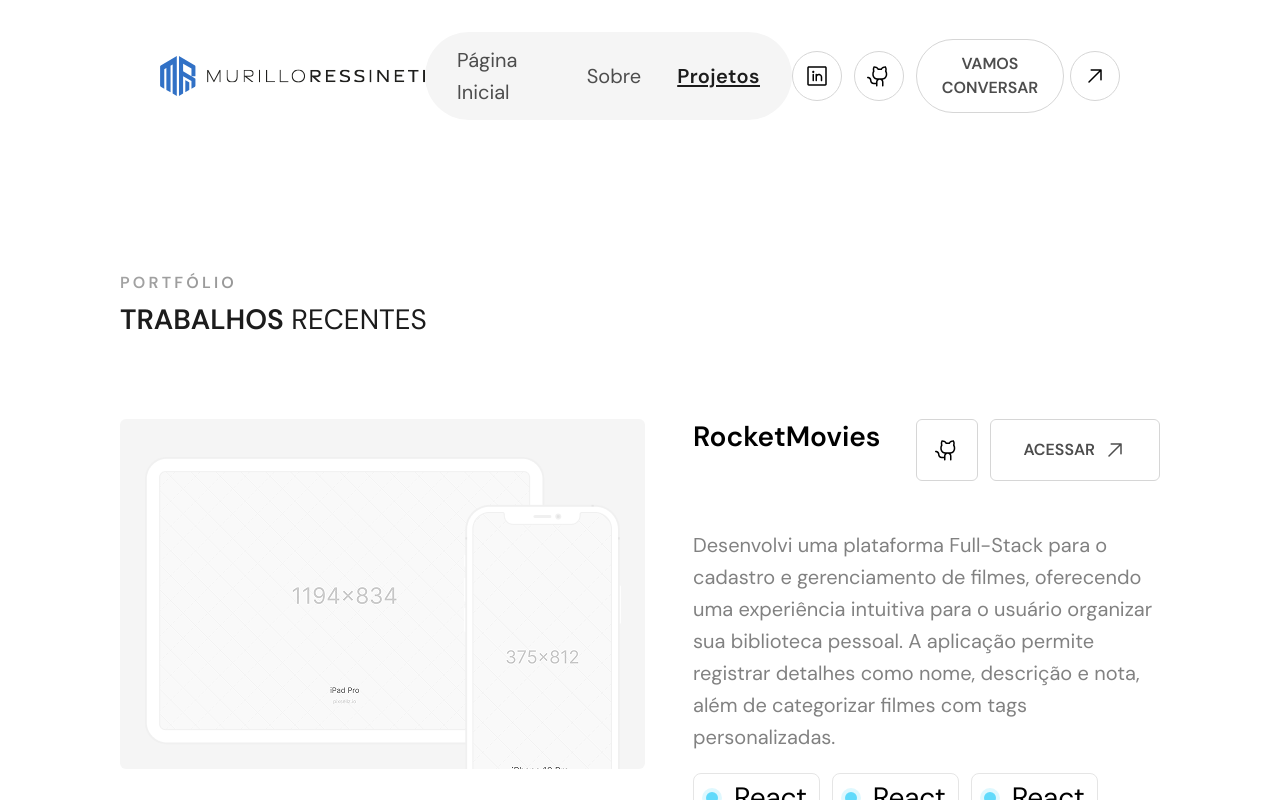
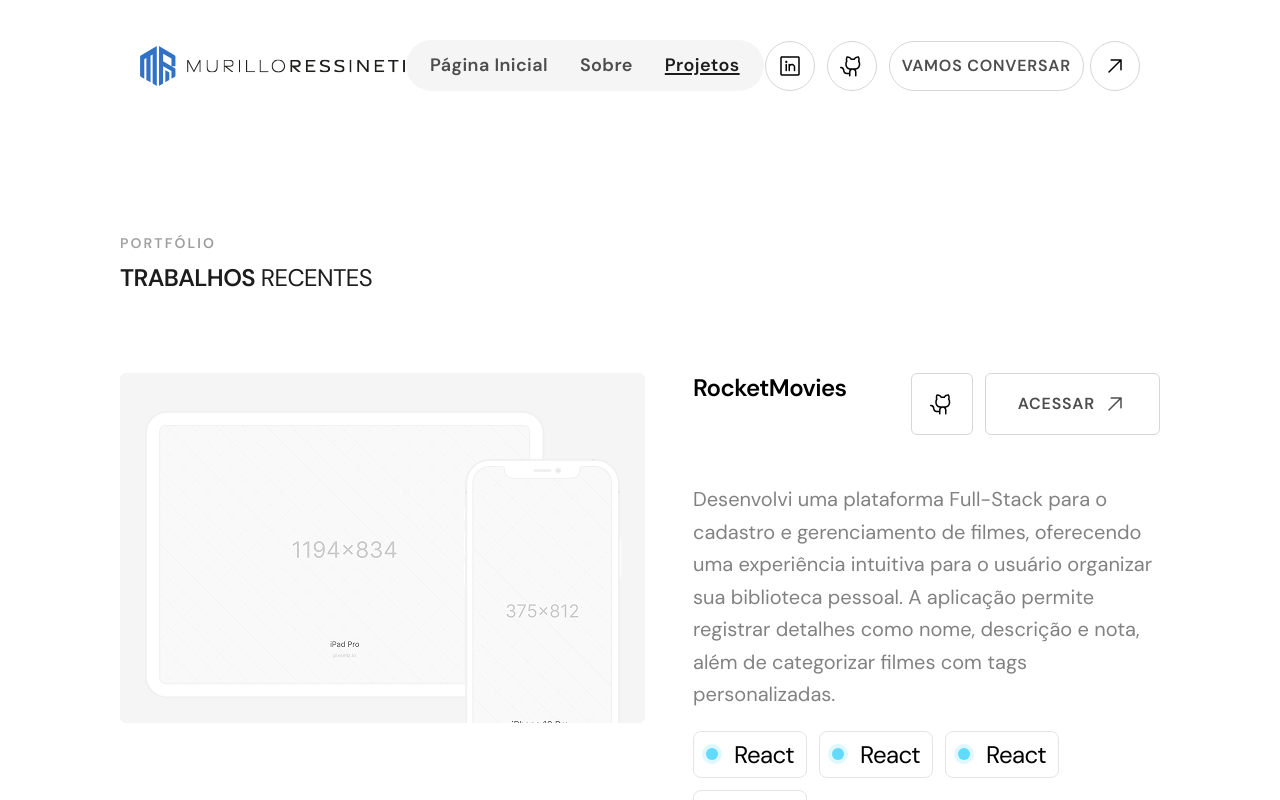
Before and after one commit to murilloressineti/my-portfolio-2.0, a React (Vite) app: page /projetos in a window 1280 px wide. Shown: the top 800 px of the page. Built offline with nearby package versions, Linux system fonts and the light colour scheme.

Commit message:
feat: layout adjustments

```diff
--- a/src/components/layout/header.tsx
+++ b/src/components/layout/header.tsx
@@ -1,7 +1,7 @@
-import { useLocation, useNavigate } from "react-router-dom";
+import { useLocation, useNavigate, Link } from "react-router-dom";
 import { useState } from "react";
-import { Link } from "react-router-dom";
 import { Button, NavLink, Text, Icon } from "../ui";
+
 import {
   ArrowUpRight,
   Close,
@@ -24,23 +24,27 @@ export default function Header() {
   ];
 
   return (
-    <div className="relative z-50 bg-bg-default border-b border-b-neutral-gray-100 md:border-0 md:bg-transparent">
-      <header className="w-full py-8 px-6 md:px-40">
-        <div className="max-w-360 mx-auto flex items-center justify-between">
+    <header className="relative z-50 bg-bg-default border-b border-b-neutral-gray-100 md:border-0 md:bg-transparent">
+      <div className="w-full py-5 md:pb-0 px-6 md:px-30 max-w-480 mx-auto">
+        <div className="flex items-center justify-between md:p-5">
           {/* LOGO */}
-          <Link to="/" className="shrink-0">
+          <Link to="/" aria-label="Ir para página inicial" className="shrink-0">
             <LogoFull className="hidden md:block w-auto" />
             <LogoSymbol className="block md:hidden w-auto fill-brand-primary" />
           </Link>
 
           {/* NAVEGAÇÃO DESKTOP */}
-          <nav className="hidden md:flex items-center gap-8 bg-neutral-gray-100 backdrop-blur-md rounded-full px-8 py-3">
+          <nav
+            aria-label="Navegação principal"
+            className="hidden md:flex items-center gap-8 bg-neutral-gray-100 backdrop-blur-md rounded-full px-6 py-3"
+          >
+            <ul className="flex items-center gap-8">
               {navLinks.map((link) => {
                 const isSelected = location.pathname === link.href;
 
                 return (
+                  <li key={link.href}>
                     <NavLink
-                  key={link.href}
                       href={link.href}
                       isSelected={isSelected}
                       aria-current={isSelected ? "page" : undefined}
@@ -52,12 +56,16 @@ export default function Header() {
                     >
                       {link.label}
                     </NavLink>
+                  </li>
                 );
               })}
+            </ul>
           </nav>
 
-          {/* BOTÕES DE AÇÃO */}
+          {/* AÇÕES DESKTOP */}
           <div className="hidden md:flex items-center gap-3">
+            {/* LINKS SOCIAIS */}
+            <div className="flex items-center gap-3">
               <Button
                 variant="secondary"
                 shape="rounded"
@@ -69,6 +77,7 @@ export default function Header() {
               >
                 <Icon svg={LinkedinLogo} />
               </Button>
+
               <Button
                 variant="secondary"
                 shape="rounded"
@@ -80,7 +89,9 @@ export default function Header() {
               >
                 <Icon svg={GitHubLogo} />
               </Button>
+            </div>
 
+            {/* CTA */}
             <Link to="/contato">
               <Button
                 variant="composite"
@@ -90,7 +101,8 @@ export default function Header() {
                 <div className="rounded-full p-3 bg-neutral-white text-text-secondary border border-neutral-gray-300 group-hover:bg-neutral-gray-200 group-hover:border-neutral-gray-200 group-hover:text-text-primary transition-all duration-300">
                   <Text variant="action-button">Vamos conversar</Text>
                 </div>
-                <div className="rounded-full p-3 bg-neutral-white border border-neutral-gray-300  group-hover:bg-neutral-gray-200 group-hover:border-neutral-gray-200 group-hover:fill-text-primary transition-all duration-300">
+
+                <div className="rounded-full p-3 bg-neutral-white border border-neutral-gray-300 group-hover:bg-neutral-gray-200 group-hover:border-neutral-gray-200 group-hover:fill-text-primary transition-all duration-300">
                   <Icon svg={ArrowUpRight} animate="rotate" />
                 </div>
               </Button>
@@ -108,11 +120,13 @@ export default function Header() {
                 <div className="rounded-full p-3 bg-neutral-white text-text-secondary border border-neutral-gray-300 group-hover:bg-neutral-gray-200 group-hover:border-neutral-gray-200 group-hover:text-text-primary transition-all duration-300">
                   <Text variant="action-button">Vamos conversar</Text>
                 </div>
-                <div className="rounded-full p-3 bg-neutral-white border border-neutral-gray-300  group-hover:bg-neutral-gray-200 group-hover:border-neutral-gray-200 group-hover:fill-text-primary transition-all duration-300">
+
+                <div className="rounded-full p-3 bg-neutral-white border border-neutral-gray-300 group-hover:bg-neutral-gray-200 group-hover:border-neutral-gray-200 group-hover:fill-text-primary transition-all duration-300">
                   <Icon svg={ArrowUpRight} animate="rotate" />
                 </div>
               </Button>
             </Link>
+
             <button
               onClick={() => setIsMenuOpen(!isMenuOpen)}
               aria-expanded={isMenuOpen}
@@ -121,30 +135,34 @@ export default function Header() {
               className="text-neutral-gray-600 hover:text-black transition-colors cursor-pointer"
             >
               <div
-                className={`transition-all duration-300 transform ${isMenuOpen ? "rotate-90 scale-110" : "rotate-0 scale-100"}`}
+                className={`transition-all duration-300 transform ${
+                  isMenuOpen ? "rotate-90 scale-110" : "rotate-0 scale-100"
+                }`}
               >
                 <Icon svg={isMenuOpen ? Close : List} className="w-6 h-6" />
               </div>
             </button>
           </div>
         </div>
-      </header>
+      </div>
 
       {/* MENU MOBILE */}
-      <div
+      <nav
+        id="mobile-menu"
+        aria-label="Navegação principal"
         className={`fixed inset-0 bg-bg-default z-[-1] transition-all duration-500 ease-in-out md:hidden flex flex-col items-center justify-center ${
           isMenuOpen
             ? "translate-y-0 opacity-100"
             : "-translate-y-full opacity-0"
         }`}
       >
-        <nav className="flex flex-col items-center gap-10">
+        <ul className="flex flex-col items-center gap-10 text-center">
           {navLinks.map((link) => {
             const isSelected = location.pathname === link.href;
 
             return (
+              <li key={link.href}>
                 <NavLink
-                key={link.href}
                   href={link.href}
                   isSelected={isSelected}
                   aria-current={isSelected ? "page" : undefined}
@@ -156,10 +174,12 @@ export default function Header() {
                 >
                   {link.label}
                 </NavLink>
+              </li>
             );
           })}
+        </ul>
 
-          <div className="flex gap-3">
+        <div className="flex gap-3 mt-10">
           <Button
             variant="secondary"
             shape="rounded"
@@ -171,6 +191,7 @@ export default function Header() {
           >
             <Icon svg={LinkedinLogo} />
           </Button>
+
           <Button
             variant="secondary"
             shape="rounded"
@@ -184,7 +205,6 @@ export default function Header() {
           </Button>
         </div>
       </nav>
-      </div>
-    </div>
+    </header>
   );
 }
--- a/src/components/ui/navLink.tsx
+++ b/src/components/ui/navLink.tsx
@@ -42,17 +42,7 @@ export default function Link({
       )}
       {...props}
     >
-      {/* O texto visível */}
-      <Text variant={isSelected ? "action-link" : "body-large"}>
-        {children}
-      </Text>
-
-      <span
-        className="invisible block h-0 overflow-hidden font-semibold text-[20px] select-none"
-        aria-hidden="true"
-      >
-        {children}
-      </span>
+      <Text variant="action-link">{children}</Text>
     </Component>
   );
 }
--- a/src/components/ui/tag.tsx
+++ b/src/components/ui/tag.tsx
@@ -47,8 +47,8 @@ export default function Tag({
   const selectedHex = dotHexColors[dot];
   const textClasses =
     size === "sm"
-      ? "text-[20px] leading-[1.6] tracking-normal font-normal"
-      : "text-[20px] leading-[1.6] md:text-[28px] md:leading-[1.3] md:tracking-[-0.005em] font-normal";
+      ? "text-lg md:text-xl leading-relaxed font-normal"
+      : "text-2xl leading-snug tracking-tight font-normal"
 
   return (
     <div
--- a/src/components/ui/text.tsx
+++ b/src/components/ui/text.tsx
@@ -2,40 +2,40 @@ import React from "react";
 import { cva, type VariantProps } from "class-variance-authority";
 import { cn } from "../../lib/utils";
 
-export const textVariants = cva("font-sans", {
+export const textVariants = cva("font-sans antialiased", {
   variants: {
     variant: {
-      // Display
-      hero: "text-[42px] md:text-[64px] leading-[1.2] md:leading-[1.2] tracking-[-0.005em] font-normal",
+      // Display & Hero
+      hero: "text-4xl md:text-6xl leading-[1.1] tracking-tight font-normal",
       "body-hero":
-        "text-[16px] md:text-[28px] leading-normal md:leading-[1.3] tracking-normal md:tracking-[-0.005em] font-normal",
+        "text-base md:text-2xl leading-relaxed md:leading-snug tracking-normal font-normal",
       "section-body":
-        "text-[18px] md:text-[24px] leading-[1.6] md:leading-[1.3] tracking-normal md:tracking-[-0.005em] font-normal",
+        "text-lg md:text-xl leading-relaxed tracking-normal font-normal",
       "about-title":
-        "text-[28px] md:text-[32px] leading-[1.3] tracking-normal font-semibold",
-      "about-body": "text-[18px] leading-[1.6] tracking-normal font-normal",
+        "text-2xl md:text-3xl leading-tight tracking-tight font-semibold",
+      "about-body": "text-lg leading-relaxed tracking-normal font-normal",
 
       // Body Text
-      "body-extra-large":
-        "text-[28px] leading-[1.3] tracking-[-0.005em] font-normal",
-      "body-large": "text-[20px] leading-[1.6] tracking-normal font-normal",
-      "body-base": "text-[16px] leading-normal tracking-normal font-normal",
-      "body-small": "text-[14px] leading-normal tracking-normal font-normal",
+      "body-extra-large": "text-2xl leading-snug tracking-tight font-normal",
+      "body-large": "text-lg md:text-xl leading-relaxed font-normal",
+      "body-base": "text-base leading-normal font-normal",
+      "body-small": "text-sm leading-normal font-normal",
 
       // Headings
-      h1: "text-[42px] leading-[1.3] tracking-normal font-semibold",
-      h2: "text-[32px] leading-[1.3] tracking-normal font-semibold",
-      h3: "text-[28px] leading-[1.3] tracking-normal font-semibold",
-      h4: "text-[20px] leading-[1.3] tracking-[-0.005em] font-semibold",
-      h5: "text-[16px] leading-[1.3] font-semibold",
+      h1: "text-4xl leading-tight font-semibold tracking-tight",
+      h2: "text-2xl md:text-3xl leading-tight font-semibold tracking-tight",
+      h3: "text-xl md:text-2xl leading-tight font-semibold tracking-tight",
+      h4: "text-lg md:text-xl leading-snug font-semibold",
+      h5: "text-base leading-snug font-semibold",
 
-      // UI Elements (Botões, Links e Headlines de seção)
-      "action-link": "text-[20px] leading-normal font-semibold",
-      "action-button": "text-[16px] leading-normal font-semibold",
+      // UI Elements
+      "action-link": "text-base md:text-lg leading-normal font-semibold",
+      "action-button":
+        "text-sm md:text-base leading-none font-semibold uppercase tracking-wider",
       "headline-medium":
-        "text-[16px] leading-[1.4] tracking-[0.2em] font-semibold uppercase",
+        "text-sm leading-6 tracking-[0.15em] font-semibold uppercase",
       "headline-small":
-        "text-[14px] leading-[1.4] tracking-[0.2em] font-semibold uppercase",
+        "text-xs leading-5 tracking-[0.15em] font-semibold uppercase",
     },
   },
   defaultVariants: {
--- a/src/pages/Home.tsx
+++ b/src/pages/Home.tsx
@@ -22,11 +22,11 @@ export default function Home() {
 
           <Text
             variant="body-hero"
-            className="text-text-primary opacity-70 mb-6 md:mb-16"
+            className="text-text-primary opacity-90 mb-6 md:mb-16"
           >
             Transformo ideias em experiências digitais intuitivas, acessíveis e
-            impactantes. Meu foco está em performance, propósito e design
-            funcional.
+            impactantes. <br />
+            Meu foco está em performance, propósito e design funcional.
           </Text>
 
           <div className="flex flex-col md:flex-row gap-3">
@@ -149,7 +149,7 @@ export default function Home() {
               Projetos
             </Text>
             <Text
-              variant="h3"
+              variant="h1"
               className="text-text-primary uppercase font-normal"
             >
               Principais <strong className="font-semibold">desafios</strong>
@@ -157,7 +157,7 @@ export default function Home() {
           </div>
 
           {/* ProjectCard */}
-          <div className="flex flex-col w-full overflow-hidden gap-12">
+          <div className="flex flex-col w-full overflow-hidden gap-12 p-8">
             {projects.slice(0, 2).map((project, index, array) => (
               <React.Fragment key={project.id}>
                 <ProjectCard {...project} techs={project.techs as any} />
```
Lines whose indentation alone changed are shown as unchanged.
